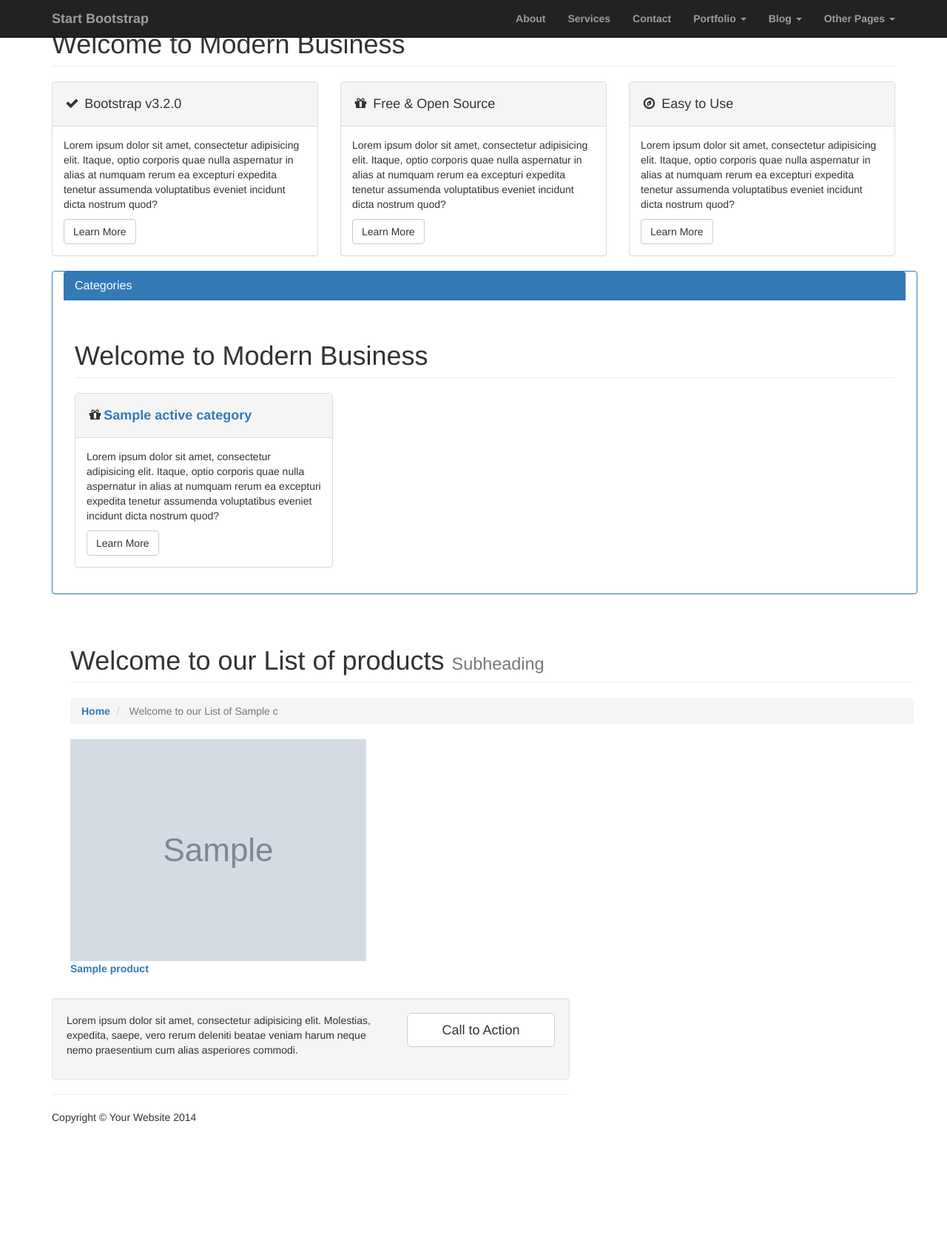
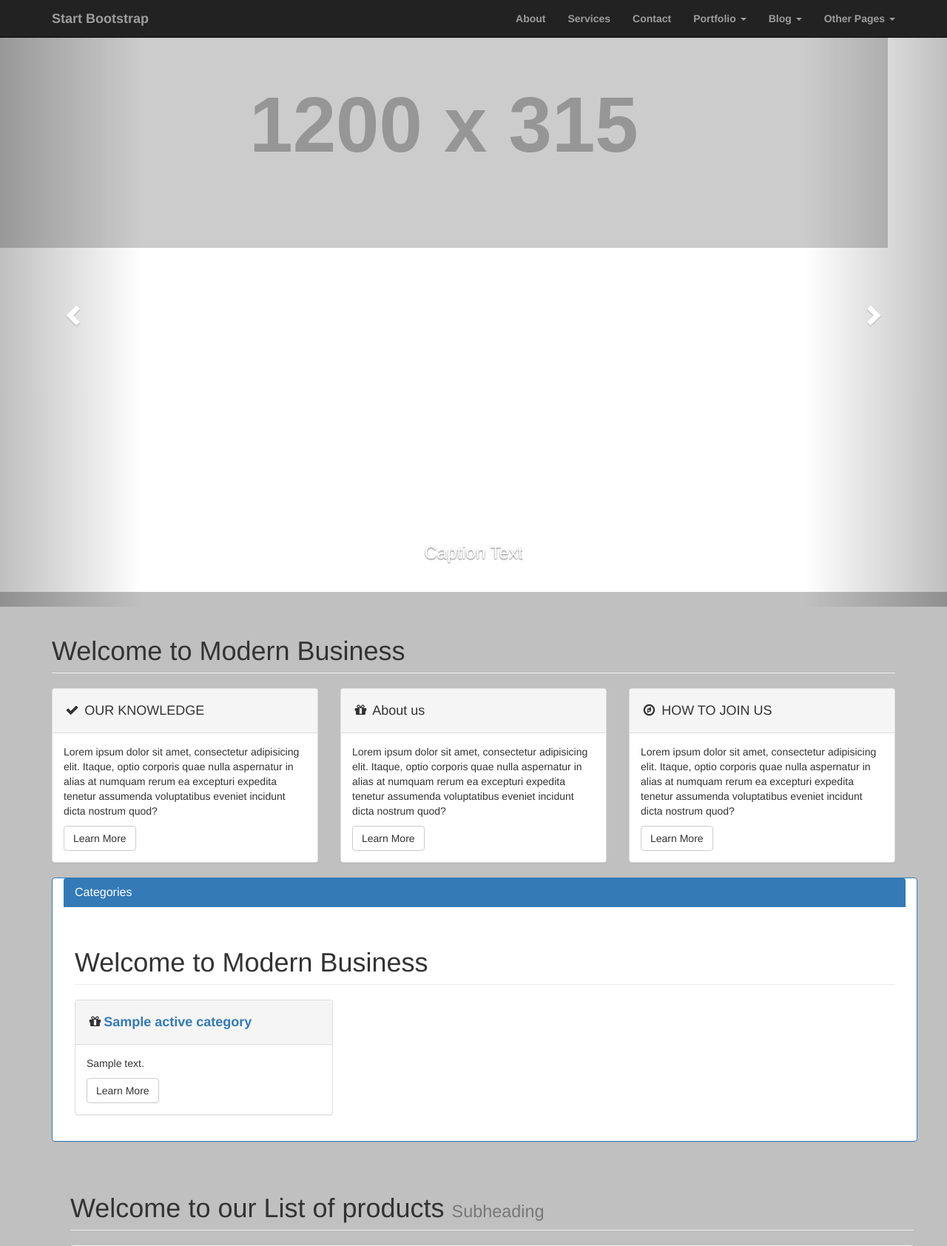
Before and after one commit to azix/INTELBRAS_PROJECT_1, a Django app: template Testapp/templates/Testapp/category.html in a window 1280 px wide. Shown: the top 1684 px of the page at 74% size. Before the commit the page ends 1518 px from the top, so only its background shows below. Run offline with Django 3.2, Linux system fonts and the light colour scheme; the template is opened without the code that fills it: most values are stand-ins (such as "Sample title", 1, 10 or a date in 2020); grey boxes marked "Sample" are stand-in pictures; grey boxes labelled with a size stand in for pictures from a placeholder-image service; some libraries are stand-ins or nearby versions.

Commit message:
Added my project

```diff
--- a/Testapp/static/css.css
+++ b/Testapp/static/css.css
@@ -111,3 +111,32 @@
 float:left;
 padding:0 10px 10px 0;
 }
+body {
+    height: 100%;
+}
+
+.carousel,
+.item,
+.active {
+    height: 100%;
+}
+
+.carousel-inner {
+    height: 100%;
+}
+
+/* Background images are set within the HTML using inline CSS, not here */
+
+.fill {
+    width: 100%;
+    height: 100%;
+    background-position: center;
+    -webkit-background-size: cover;
+    -moz-background-size: cover;
+    background-size: cover;
+    -o-background-size: cover;
+}
+
+footer {
+    margin: 50px 0;
+}
--- a/Testapp/templates/Testapp.html
+++ b/Testapp/templates/Testapp.html
@@ -5,6 +5,10 @@
 <html>
 <head>
 
+
+
+
+</script>
     <meta charset="utf-8">
     <meta http-equiv="X-UA-Compatible" content="IE=edge">
     <meta name="viewport" content="width=device-width, initial-scale=1">
@@ -14,8 +18,6 @@
     <!-- Bootstrap -->
     <script src="{% static 'bootstrap-3.3.6-dist/js/bootstrap.min.js' %}"></script>
     <link href="{% static 'bootstrap-3.3.6-dist/css/bootstrap.min.css' %}" rel="stylesheet">
-
-
 
 
     <!-- Bootstrap Core CSS -->
@@ -35,17 +37,24 @@
     <![endif]-->
 
 
-
-
-
-
-
     <!-- HTML5 shim and Respond.js for IE8 support of HTML5 elements and media queries -->
     <!-- WARNING: Respond.js doesn't work if you view the page via file:// -->
     <!--[if lt IE 9]>
     <script src="https://oss.maxcdn.com/html5shiv/3.7.2/html5shiv.min.js"></script>
     <script src="https://oss.maxcdn.com/respond/1.4.2/respond.min.js"></script>
     <![endif]-->
+    <script>
+    $('.carousel').carousel({
+        interval: 3000
+    })
+    </script>
+    <script>
+    $(document).ready(function(){
+        $(#ajax).load('ajax/category_list.html)
+
+    </script>
+
+
 
 </head>
 
@@ -56,7 +65,8 @@
     <div class="container">
         <!-- Brand and toggle get grouped for better mobile display -->
         <div class="navbar-header">
-                <button type="button" class="navbar-toggle" data-toggle="collapse" data-target="#bs-example-navbar-collapse-1">
+            <button type="button" class="navbar-toggle" data-toggle="collapse"
+                    data-target="#bs-example-navbar-collapse-1">
                 <span class="sr-only">Toggle navigation</span>
                 <span class="icon-bar"></span>
                 <span class="icon-bar"></span>
@@ -138,44 +148,47 @@
 </nav>
 
 <!-- Header Carousel -->
-    <header id="myCarousel" class="carousel slide">
+
+1
+<div id="carousel-example-generic" class="carousel slide" data-ride="carousel" data-interval="3000">
+
   <!-- Indicators -->
   <ol class="carousel-indicators">
-            <li data-target="#myCarousel" data-slide-to="0" class="active"></li>
-            <li data-target="#myCarousel" data-slide-to="1"></li>
-            <li data-target="#myCarousel" data-slide-to="2"></li>
+    <li data-target="#carousel-example-generic" data-slide-to="0" class="active"></li>
+    <li data-target="#carousel-example-generic" data-slide-to="1"></li>
+    <li data-target="#carousel-example-generic" data-slide-to="2"></li>
   </ol>
 
   <!-- Wrapper for slides -->
   <div class="carousel-inner">
     <div class="item active">
-                <div class="fill" style="background-image:url('http://placehold.it/1900x1080&text=Slide One');"></div>
+      <img src="http://placehold.it/1200x315">
       <div class="carousel-caption">
-                    <h2>Caption 1</h2>
+          <h3>Caption Text</h3>
       </div>
     </div>
     <div class="item">
-                <div class="fill" style="background-image:url('http://placehold.it/1900x1080&text=Slide Two');"></div>
+      <img src="http://placehold.it/1200x315" alt="...">
       <div class="carousel-caption">
-                    <h2>Caption 2</h2>
+          <h3>Caption Text</h3>
       </div>
     </div>
     <div class="item">
-                <div class="fill" style="background-image:url('http://placehold.it/1900x1080&text=Slide Three');"></div>
+       <img src="http://placehold.it/1200x315" alt="...">
       <div class="carousel-caption">
-                    <h2>Caption 3</h2>
+          <h3>Caption Text</h3>
       </div>
     </div>
   </div>
 
   <!-- Controls -->
-        <a class="left carousel-control" href="#myCarousel" data-slide="prev">
-            <span class="icon-prev"></span>
+  <a class="left carousel-control" href="#carousel-example-generic" role="button" data-slide="prev">
+    <span class="glyphicon glyphicon-chevron-left"></span>
   </a>
-        <a class="right carousel-control" href="#myCarousel" data-slide="next">
-            <span class="icon-next"></span>
+  <a class="right carousel-control" href="#carousel-example-generic" role="button" data-slide="next">
+    <span class="glyphicon glyphicon-chevron-right"></span>
   </a>
-    </header>
+</div> <!-- Carousel -->
 
 <!-- Page Content -->
 <div class="container">
@@ -190,10 +203,12 @@
         <div class="col-md-4">
             <div class="panel panel-default">
                 <div class="panel-heading">
-                        <h4><i class="fa fa-fw fa-check"></i> Bootstrap v3.2.0</h4>
+                    <h4><i class="fa fa-fw fa-check"></i> OUR KNOWLEDGE </h4>
                 </div>
                 <div class="panel-body">
-                        <p>Lorem ipsum dolor sit amet, consectetur adipisicing elit. Itaque, optio corporis quae nulla aspernatur in alias at numquam rerum ea excepturi expedita tenetur assumenda voluptatibus eveniet incidunt dicta nostrum quod?</p>
+                    <p>Lorem ipsum dolor sit amet, consectetur adipisicing elit. Itaque, optio corporis quae nulla
+                        aspernatur in alias at numquam rerum ea excepturi expedita tenetur assumenda voluptatibus
+                        eveniet incidunt dicta nostrum quod?</p>
                     <a href="#" class="btn btn-default">Learn More</a>
                 </div>
             </div>
@@ -201,10 +216,12 @@
         <div class="col-md-4">
             <div class="panel panel-default">
                 <div class="panel-heading">
-                        <h4><i class="fa fa-fw fa-gift"></i> Free &amp; Open Source</h4>
+                    <h4><i class="fa fa-fw fa-gift"></i> About us</h4>
                 </div>
                 <div class="panel-body">
-                        <p>Lorem ipsum dolor sit amet, consectetur adipisicing elit. Itaque, optio corporis quae nulla aspernatur in alias at numquam rerum ea excepturi expedita tenetur assumenda voluptatibus eveniet incidunt dicta nostrum quod?</p>
+                    <p>Lorem ipsum dolor sit amet, consectetur adipisicing elit. Itaque, optio corporis quae nulla
+                        aspernatur in alias at numquam rerum ea excepturi expedita tenetur assumenda voluptatibus
+                        eveniet incidunt dicta nostrum quod?</p>
                     <a href="#" class="btn btn-default">Learn More</a>
                 </div>
             </div>
@@ -212,10 +229,12 @@
         <div class="col-md-4">
             <div class="panel panel-default">
                 <div class="panel-heading">
-                        <h4><i class="fa fa-fw fa-compass"></i> Easy to Use</h4>
+                    <h4><i class="fa fa-fw fa-compass"></i> HOW TO JOIN US</h4>
                 </div>
                 <div class="panel-body">
-                        <p>Lorem ipsum dolor sit amet, consectetur adipisicing elit. Itaque, optio corporis quae nulla aspernatur in alias at numquam rerum ea excepturi expedita tenetur assumenda voluptatibus eveniet incidunt dicta nostrum quod?</p>
+                    <p>Lorem ipsum dolor sit amet, consectetur adipisicing elit. Itaque, optio corporis quae nulla
+                        aspernatur in alias at numquam rerum ea excepturi expedita tenetur assumenda voluptatibus
+                        eveniet incidunt dicta nostrum quod?</p>
                     <a href="#" class="btn btn-default">Learn More</a>
                 </div>
             </div>
@@ -226,7 +245,7 @@
         <div class="panel-heading">
             <h3 class="panel-title">Categories</h3>
         </div>
-                <div class="panel-body">
+        <div id="ajax" class="panel-body">
             {% include "tags/category_list.html" %}
         </div>
     </div>
@@ -243,15 +262,13 @@
     <!-- Features Section -->
 
 
-
-
-
-        <br />
+    <br/>
     <!-- Call to Action Section -->
     <div class="well">
         <div class="row">
             <div class="col-md-8">
-                    <p>Lorem ipsum dolor sit amet, consectetur adipisicing elit. Molestias, expedita, saepe, vero rerum deleniti beatae veniam harum neque nemo praesentium cum alias asperiores commodi.</p>
+                <p>Lorem ipsum dolor sit amet, consectetur adipisicing elit. Molestias, expedita, saepe, vero rerum
+                    deleniti beatae veniam harum neque nemo praesentium cum alias asperiores commodi.</p>
             </div>
             <div class="col-md-4">
                 <a class="btn btn-lg btn-default btn-block" href="#">Call to Action</a>
@@ -286,10 +303,13 @@
     $('.carousel').carousel({
         interval: 5000 //changes the speed
     })
+
 </script>
 
 
 <!-- Include all compiled plugins (below), or include individual files as needed -->
+<script src="https://ajax.googleapis.com/ajax/libs/jquery/1.11.0/jquery.min.js"></script>
+<script src="js/bootstrap.min.js"></script>
 <script src="{% static 'bootstrap-3.3.6-dist/js/bootstrap.min.js' %}"></script>
 <link href="{% static 'bootstrap-3.3.6-dist/css/bootstrap.min.css' %}" rel="stylesheet" media="screen">
 </body>
--- a/Testapp/templates/Testapp/category.html
+++ b/Testapp/templates/Testapp/category.html
@@ -1,5 +1,9 @@
 {% extends "Testapp.html" %}
 {% block content %}
+
+
+
+<body>
 <div class="container">
 
         <!-- Page Heading/Breadcrumbs -->
@@ -29,3 +33,5 @@
         </div>
 
  {% endblock %}
+
+</body>
--- a/Testapp/templates/tags/category_list.html
+++ b/Testapp/templates/tags/category_list.html
@@ -1,4 +1,23 @@
- <div class="row">
+<head>
+
+    <script src="https://ajax.googleapis.com/ajax/libs/jquery/1.12.0/jquery.min.js"></script>
+<script>
+$(document).ready(function(){
+
+
+    $("#").load("{{ c.get_absolute_url }}");
+
+
+});
+</script>
+
+</head>
+
+<body>
+
+
+
+<div class="row">
         <div class="col-lg-12">
             <h1 class="page-header">
                 Welcome to Modern Business
@@ -12,13 +31,15 @@
                     </h4>
                 </div>
              <div class="panel-body">
-              <p>Lorem ipsum dolor sit amet, consectetur adipisicing elit. Itaque, optio corporis quae nulla
-                aspernatur in alias at numquam rerum ea excepturi expedita tenetur assumenda voluptatibus eveniet
-                incidunt dicta nostrum quod?</p>
+              <p>{{ c.description }} </p>
 
-              <a href="{{ c.get_absolute_url }}" class="btn btn-default">Learn More</a>
+              <a   href="{{ c.get_absolute_url }}"  class="btn btn-default"  >Learn More</a>
+
+<!--<button type="button" onclick="loadDoc()">Change Content   href="{{ c.get_absolute_url }}"  </button>-->
              </div>
             </div>
         </div>
          {% endfor %}
  </div>
+
+</body>
```
Also changed, not shown: Testapp/static/Testapp/Caroussel/carroussel 1.jpg (added), Testapp/static/Testapp/products/Carou/carroussel 1.jpg (added), Testapp/static/Testapp/products/images/SWITCH.png (added), Testapp/static/Testapp/products/images/access.jpg (added), Testapp/static/Testapp/products/images/carroussel 1.jpg (added), Testapp/static/Testapp/products/images/cisco.jpg (added), Testapp/static/Testapp/products/images/téléchargement.jpg (added), Testapp/static/Testapp/products/thumbnails/SWITCH.png (added), Testapp/static/Testapp/products/thumbnails/téléchargement.jpg (added), 1 other file. Lines whose indentation alone changed are shown as unchanged.
